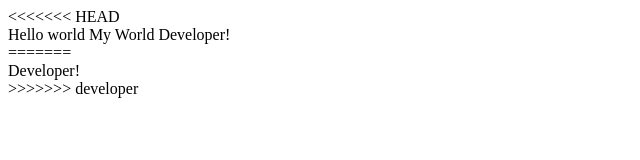
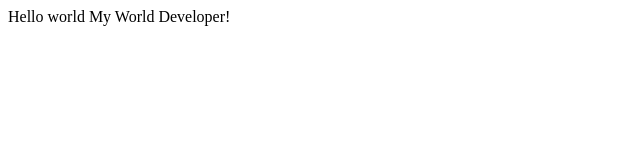
Before and after one commit to barmds/test, a plain HTML site: page index.html in a window 1280 px wide. Shown: the whole page, without its empty margins (0-640 px from the left). Drawn offline with Linux system fonts and the light colour scheme.

Commit message:
4 commit

```diff
--- a/index.html
+++ b/index.html
@@ -6,10 +6,8 @@
     <title>Document</title>
 </head>
 <body>
-<<<<<<< HEAD
+
     <div>Hello world My World Developer!</div>
-=======
-    <div>Developer!</div>
->>>>>>> developer
+
 </body>
 </html>
```
